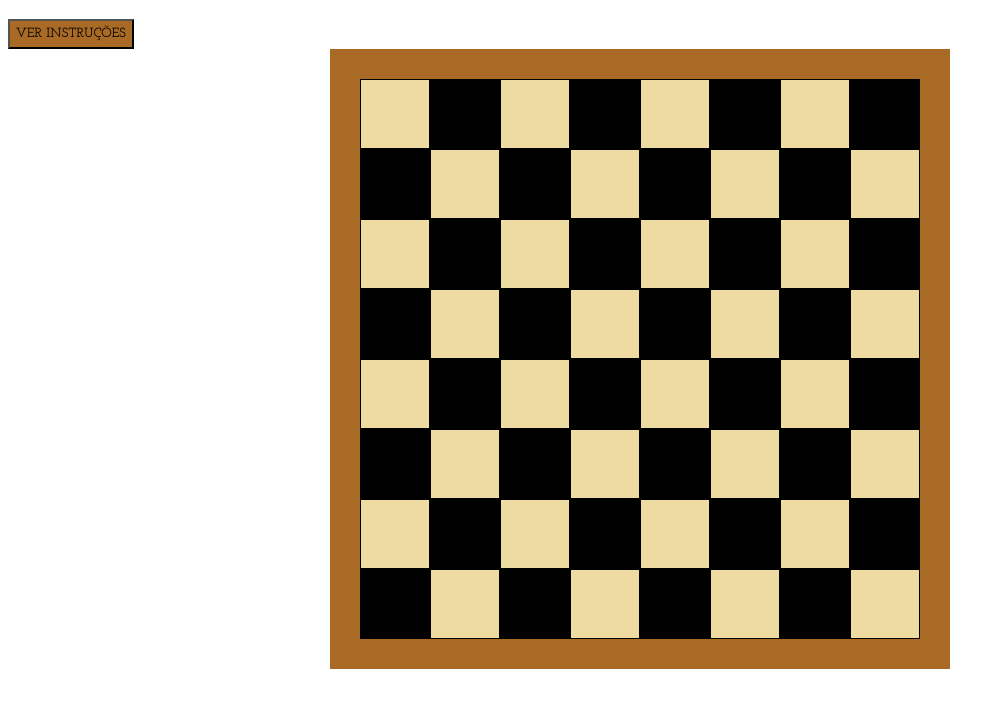
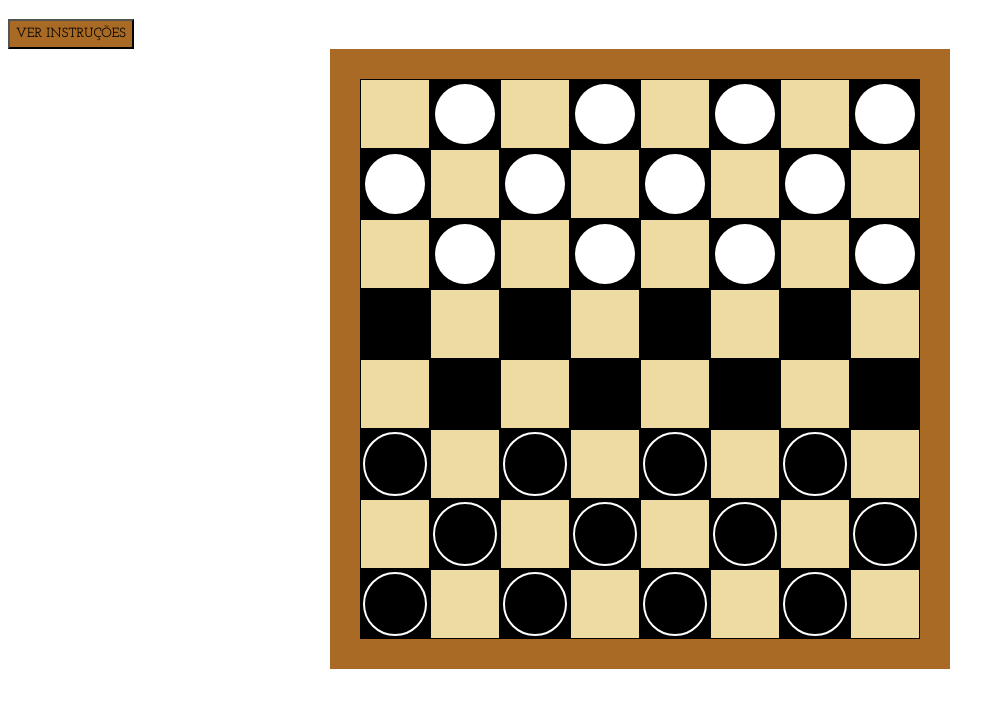
Before and after one commit to TainaraAline/Jogo_Damas, a website built with Parcel: page src/index.html in a window 1280 px wide. Shown: the part 56-764 px from the top of the page, without its empty margins (0-1005 px from the left). Built offline with nearby package versions, Linux system fonts and the light colour scheme.

Commit message:
Organização dos arquivos do projeto / Adição de dependências

```diff
--- a/script.js
+++ b/src/script.js
@@ -49,6 +49,27 @@ for (let linha = 0; linha < 8; linha++) {
     let divCasa = document.createElement('div')
     divCasa.classList.add('casa')
 
+    if (linha % 2 === 0 && casa % 2 > 0 && (linha <= 2 || linha >= 5)) {
+      let divPeca = document.createElement('div')
+      divPeca.classList.add('peca')
+      if (linha <= 2) {
+        divPeca.classList.add('branca')
+      } else {
+        divPeca.classList.add('preta')
+      }
+      divCasa.appendChild(divPeca)
+    }
+    if (linha % 2 > 0 && casa % 2 === 0 && (linha <= 2 || linha >= 5)) {
+      let divPeca = document.createElement('div')
+      divPeca.classList.add('peca')
+      if (linha <= 2) {
+        divPeca.classList.add('branca')
+      } else {
+        divPeca.classList.add('preta')
+      }
+      divCasa.appendChild(divPeca)
+    }
+
     divLinha.appendChild(divCasa)
   }
 
--- a/style.css
+++ b/src/style.scss
@@ -29,11 +29,10 @@ button {
   font-weight: bold;
   cursor: pointer;
   height: 30px;
-}
-
-button:hover {
-  background-color: #b37e41;
-  color: #fff;
+  &:hover {
+    background-color: #b37e41;
+    color: #fff;
+  }
 }
 
 #tabuleiro {
@@ -47,6 +46,12 @@ button:hover {
 }
 .linha {
   display: flex;
+  &:nth-child(odd) .casa:nth-child(even) {
+    background-color: black;
+  }
+  &:nth-child(even) .casa:nth-child(odd) {
+    background-color: black;
+  }
 }
 .casa {
   width: 68px;
@@ -56,14 +61,7 @@ button:hover {
   align-items: center;
   justify-content: center;
 }
-/* Em todas as linhas ímpares, as casas pares devem ser pretas */
-.linha:nth-child(odd) .casa:nth-child(even) {
-  background-color: black;
-}
-/* Em todas as linhas pares, as casas ímpares devem ser pretas */
-.linha:nth-child(even) .casa:nth-child(odd) {
-  background-color: black;
-}
+
 .peca {
   border-radius: 50%;
   width: 60px;
```
Also changed, not shown: package.json (added, +16 -0 lines), src/index.html (renamed from index.html), src/style.css (added), 2 other files.
